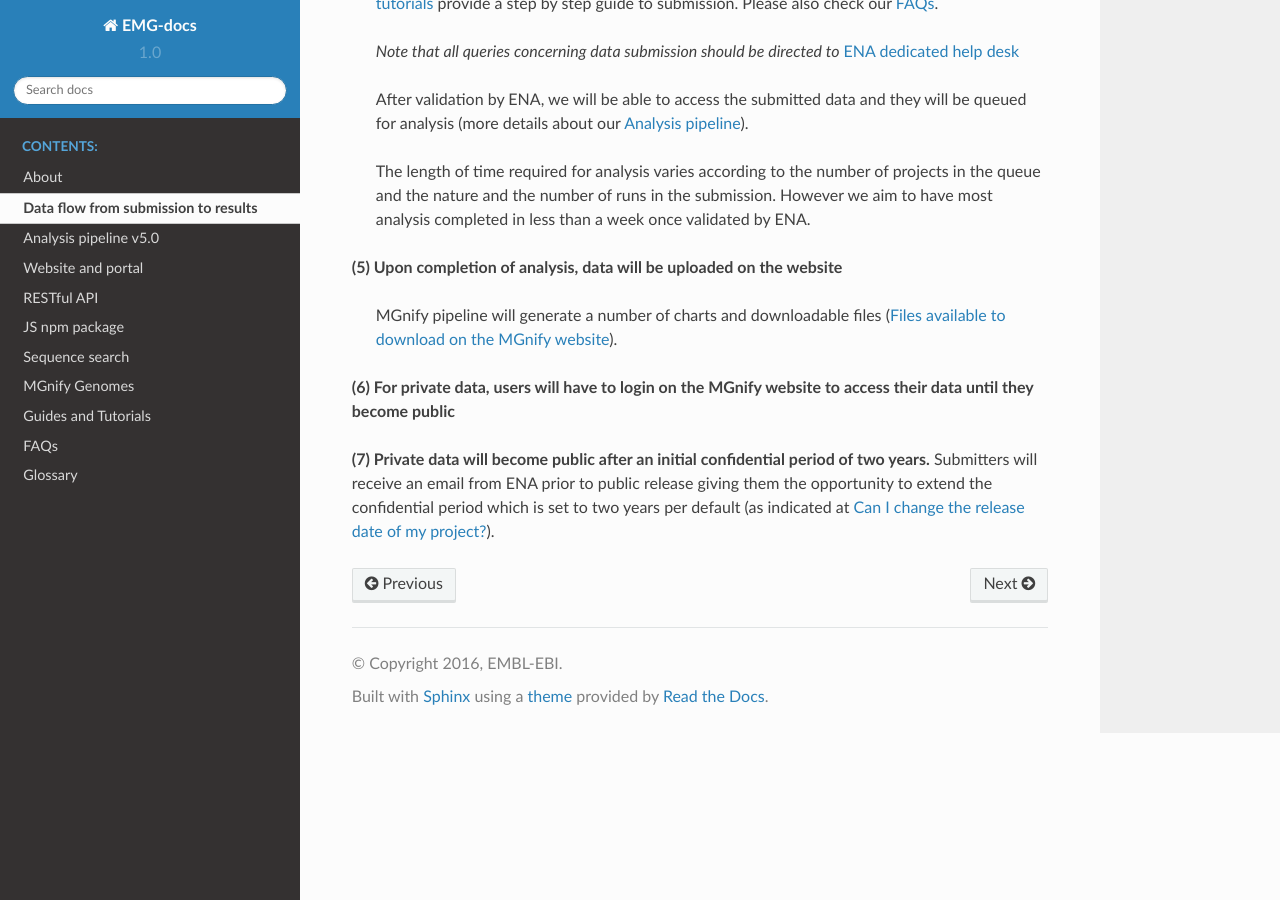
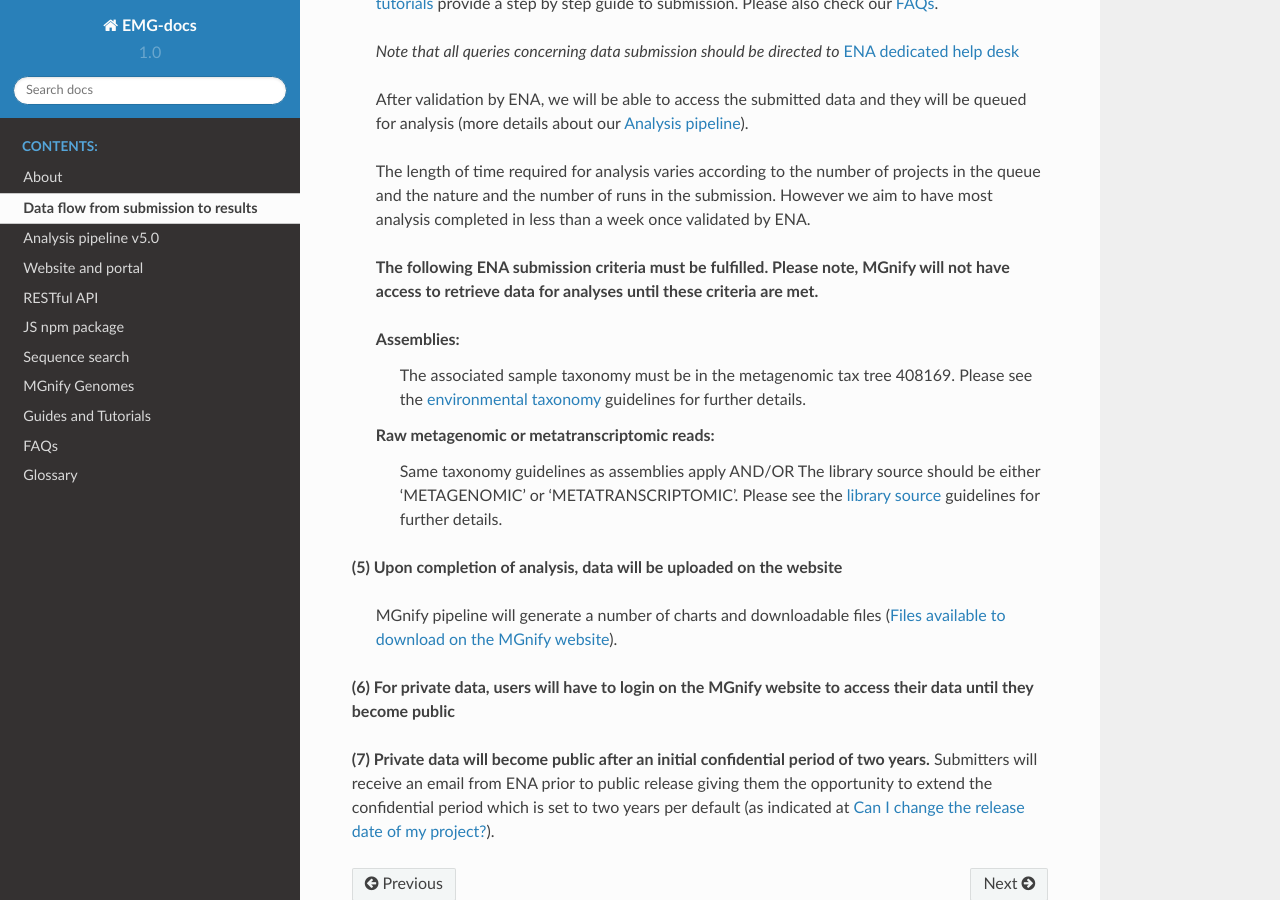
Before and after one commit to EBI-Metagenomics/EMG-docs, a Sphinx documentation site: the page built from docs/dataflow.rst, in a window 1280 px wide and 900 px high, scrolled down 1804 px. Built offline with Sphinx 7.4.7 and the Read the Docs theme 2.0.0, drawn with Linux system fonts in a browser that asks for light colours.

Commit message:
ena submission criteria and fix typos

```diff
--- a/docs/dataflow.rst
+++ b/docs/dataflow.rst
@@ -24,6 +24,16 @@
 
   The length of time required for analysis varies according to the number of projects in the queue and the nature and the number of runs in the submission. However we aim to have most analysis completed in less than a week once validated by ENA.
 
+  **The following ENA submission criteria must be fulfilled. Please note, MGnify will not have access to retrieve data for analyses until these criteria are met.**
+
+  **Assemblies:**
+    The associated sample taxonomy must be in the metagenomic tax tree 408169. Please see the `environmental taxonomy <https://ena-docs.readthedocs.io/en/latest/faq/taxonomy.html#environmental-taxonomic-classifications>`_ guidelines for further details.
+  **Raw metagenomic or metatranscriptomic reads:**
+    Same taxonomy guidelines as assemblies apply
+    AND/OR
+    The library source should be either 'METAGENOMIC' or 'METATRANSCRIPTOMIC'. Please see the `library source <https://ena-docs.readthedocs.io/en/latest/submit/reads/webin-cli.html#permitted-values-for-library-source>`_ guidelines for further details.
+
+
 **(5) Upon completion of analysis, data will be uploaded on the website**
 
   MGnify pipeline will generate a number of charts and downloadable files (:ref:`Files available to download on the MGnify website`).
--- a/docs/genome-viewer.rst
+++ b/docs/genome-viewer.rst
@@ -10,7 +10,7 @@
 MGnify Genomes (accessed by following the 'Genomes' link from the menu bar)
 provides a detailed interactive view of prokaryotic genomes and their functional annotations.
 
-The ‘Genome list’ tab contains a catalogue of non-redundant isolate and metagenome assembled genomes (:term:`MAGs`). Each accession is a species representative of a cluster of genomes. To constitute a cluster: genomes with completeness greater than 50%, contamination less than 5% and average quality score (completeness - 5*contamination) greater than 50 - calculated with `CheckM, v.1.0.11 <https://genome.cshlp.org/content/25/7/1043?ijkey=a446ec2b6e540d598d39c9253e0fdfbdab52b2f4&keytype2=tf_ipsecsha>`_ are clustered with _`dRep v2.2.4 <https://www.nature.com/articles/ismej2017126>_` using an average nucleotide identity (ANI) cutoff of  ≥95% and an aligned fraction (AF) of ≥30% . The species representative for each cluster is the best quality genome judged by completeness, contamination and the assembly N50 values. Isolate genomes are prioritised over MAGs for a species representative.
+The ‘Genome list’ tab contains a catalogue of non-redundant isolate and metagenome assembled genomes (:term:`MAGs`). Each accession is a species representative of a cluster of genomes. To constitute a cluster: genomes with completeness greater than 50%, contamination less than 5% and average quality score (completeness - 5*contamination) greater than 50 - calculated with `CheckM, v.1.0.11 <https://genome.cshlp.org/content/25/7/1043?ijkey=a446ec2b6e540d598d39c9253e0fdfbdab52b2f4&keytype2=tf_ipsecsha>`_ are clustered with _`dRep v2.2.4 <https://www.nature.com/articles/ismej2017126>`_ using an average nucleotide identity (ANI) cutoff of  ≥95% and an aligned fraction (AF) of ≥30% . The species representative for each cluster is the best quality genome judged by completeness, contamination and the assembly N50 values. Isolate genomes are prioritised over MAGs for a species representative.
 
 .. figure:: images/genomes_landing-v5.png
   :scale: 50 %
--- a/docs/portal.rst
+++ b/docs/portal.rst
@@ -143,7 +143,7 @@
 
 Description of pathways and systems annotation files available to download
 ^^^^^^^^^^^^^^^^^^^^^^^^^^^^^^^^^^^^^^^^^^^^^^^^^^^^^^^^^^^^^^^^^^^^^^^^^^
-- antiSMASH annotation: EMBL flatfile and GenBank formatted filed with annotations per contig.
+- antiSMASH annotation: EMBL flatfile and GenBank formatted files with annotations per contig.
 - Genome Properties annotation: summary of genome properties and and their frequency.
 - KEGG pathway annotation: summary of KEGG modules, pathway names and completeness.
 
```
